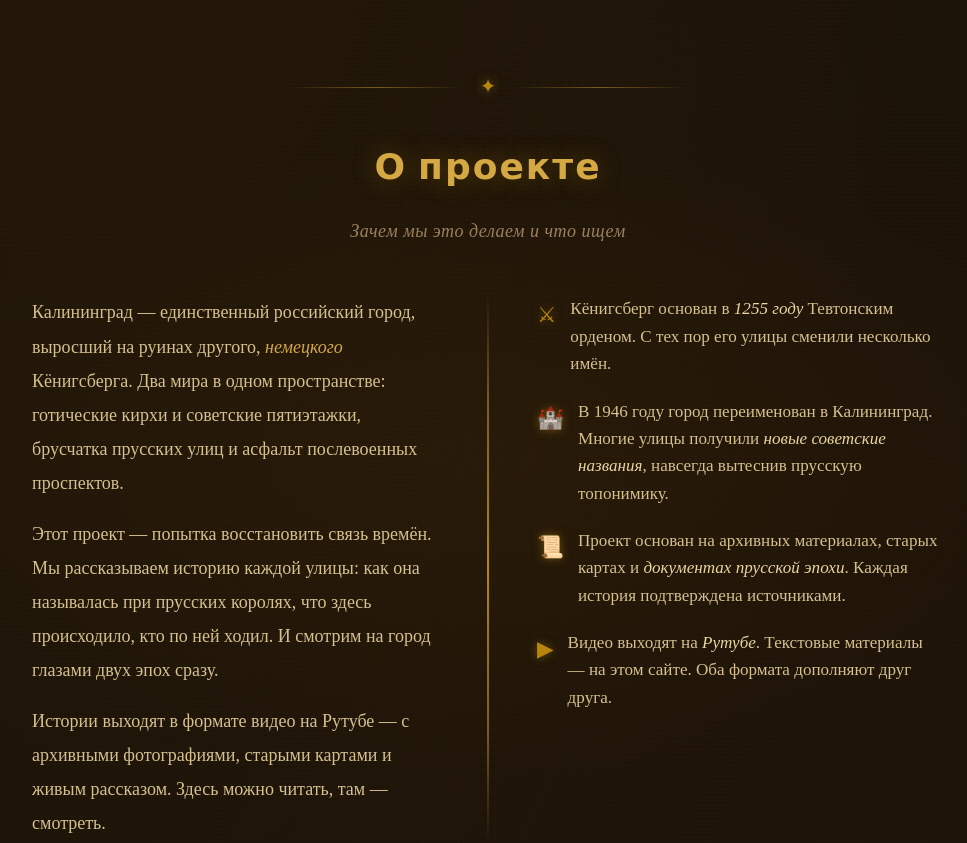
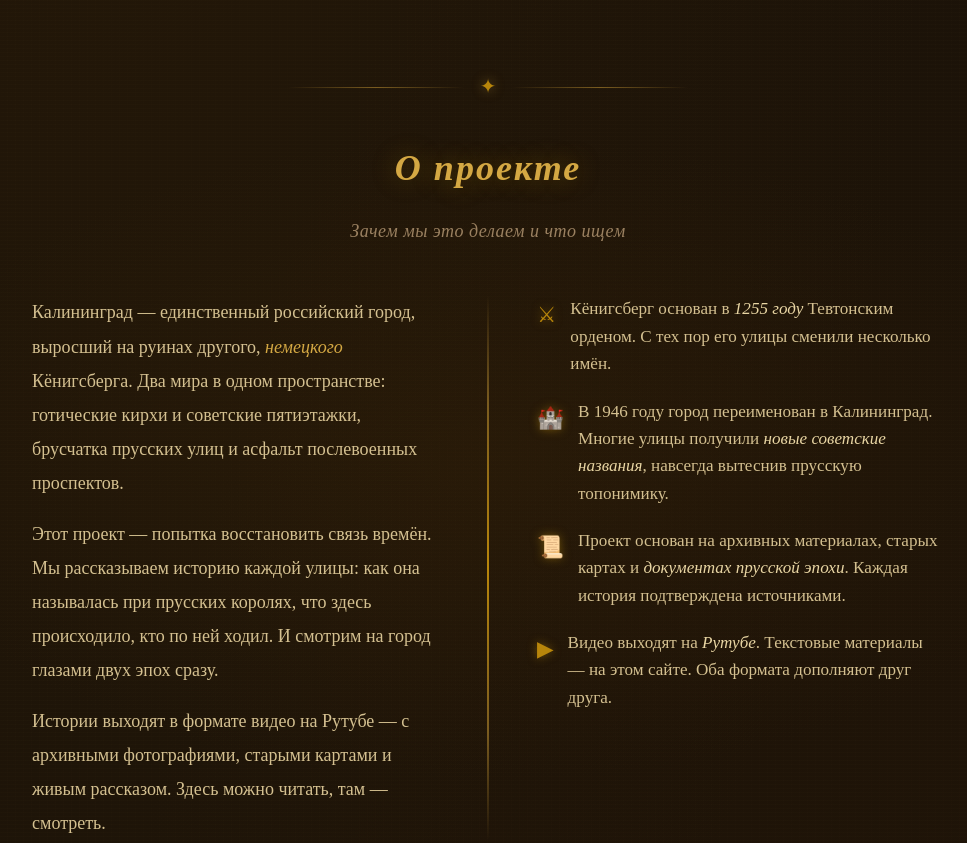
Before and after one commit to aqualang89/streets-of-konigsberg, a plain HTML site: page index.html in a window 1280 px wide. Shown: the part 1040-1883 px from the top of the page, without its empty margins (152-1119 px from the left). Drawn offline with nearby package versions, Linux system fonts and the light colour scheme; a web font is replaced by a local one.

Commit message:
Заголовки секций переведены на IM Fell English

```diff
--- a/css/style.css
+++ b/css/style.css
@@ -423,7 +423,8 @@ body {
 /* === ЗАГОЛОВКИ СЕКЦИЙ === */
 
 .section-title {
-  font-family: var(--font-cinzel-deco);
+  font-family: var(--font-fell);
+  font-style: italic;
   font-size: clamp(1.3rem, 3.5vw, 2rem);
   color: var(--color-gold-light);
   text-align: center;
```
